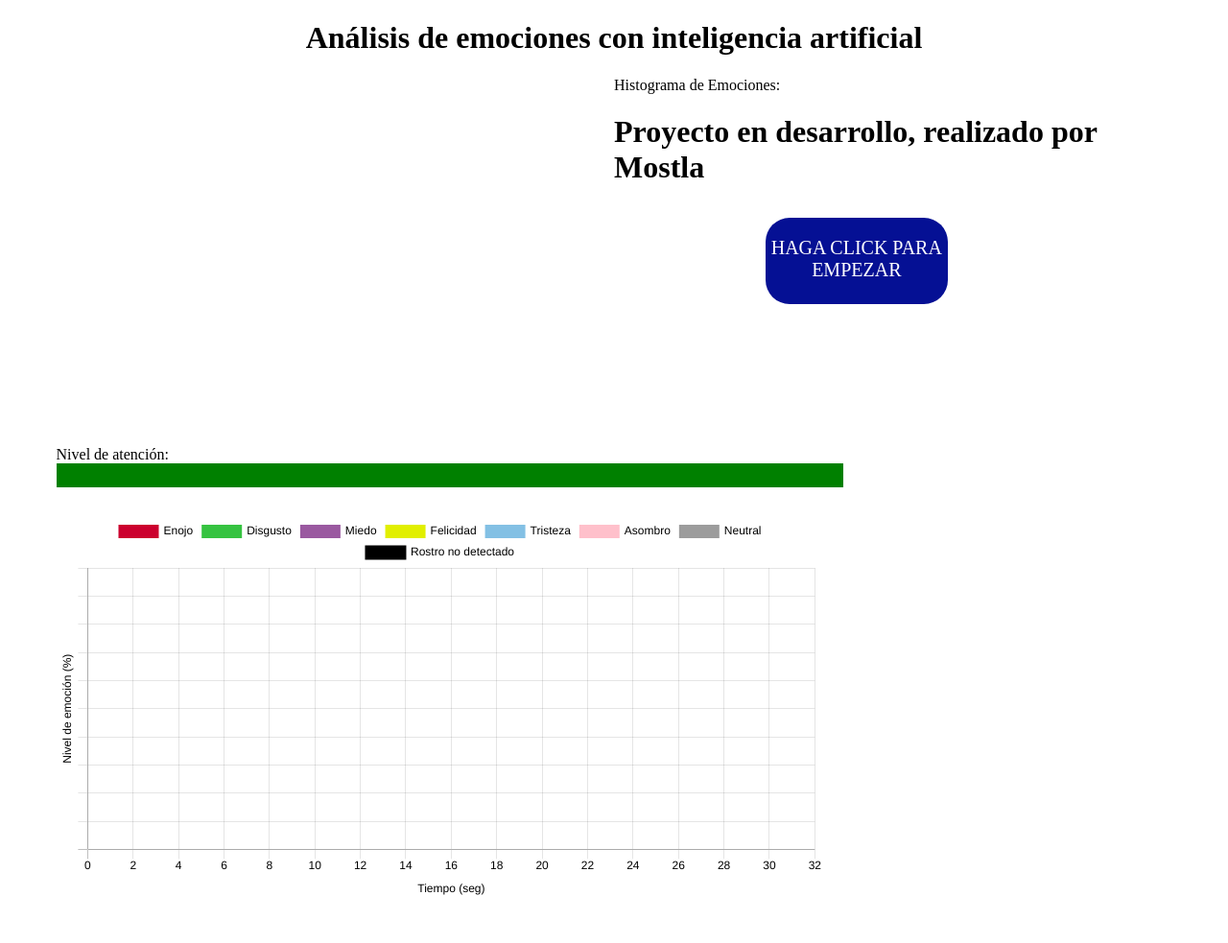
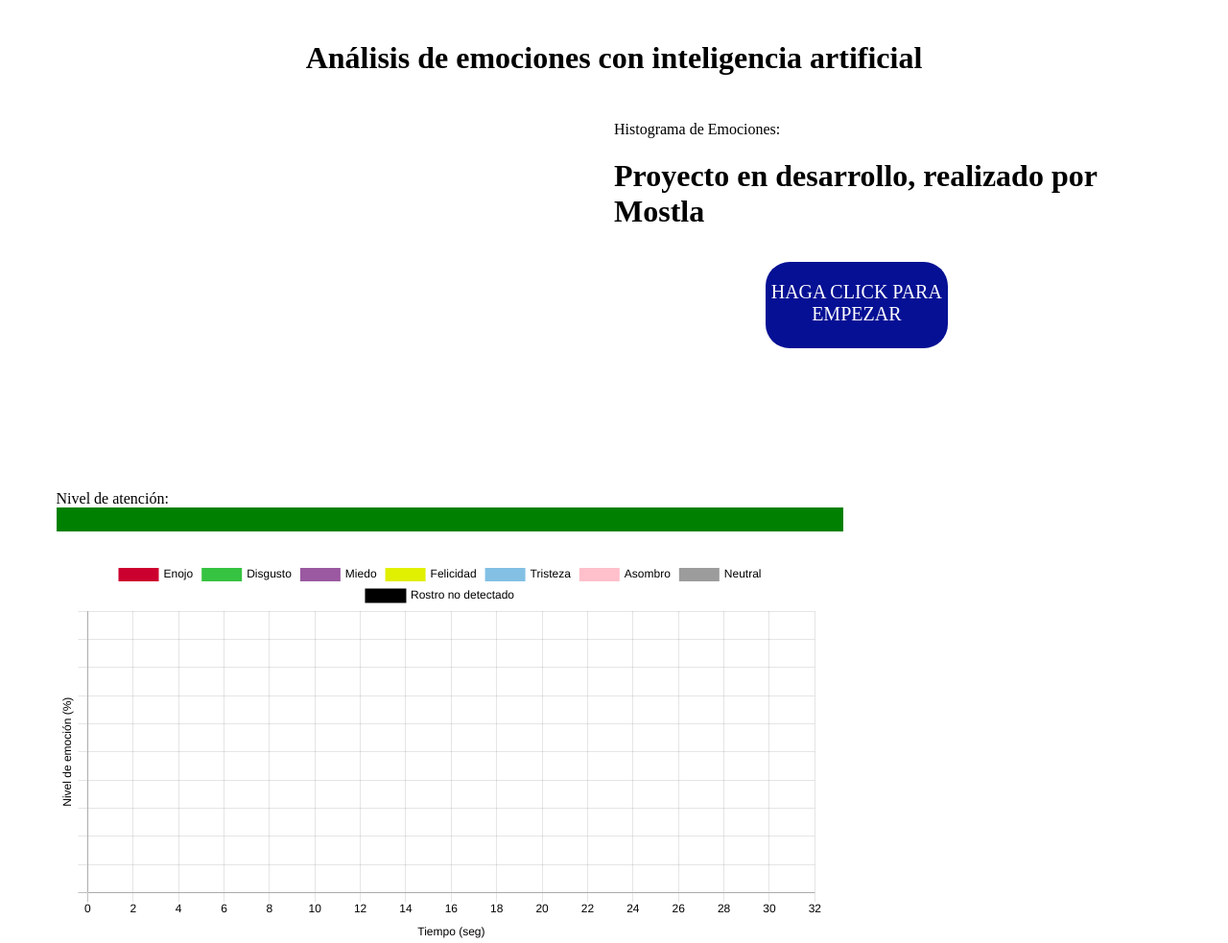
Before and after one commit to Carrr105/morphcast_0, a plain HTML site: page index.html in a window 1280 px wide. Shown: the whole page at 96% size. Before the commit the page ends 938 px from the top, so only its background shows below. Drawn offline with nearby package versions, Linux system fonts and the light colour scheme; a script that the page names is missing.

Commit message:
Padding titulo

```diff
--- a/index.html
+++ b/index.html
@@ -74,7 +74,8 @@
 	}
   .titulo{
     text-align: center;
-
+    padding-top: 1%;
+    padding-bottom: 2%;
   }
 
   .atencion {
```
